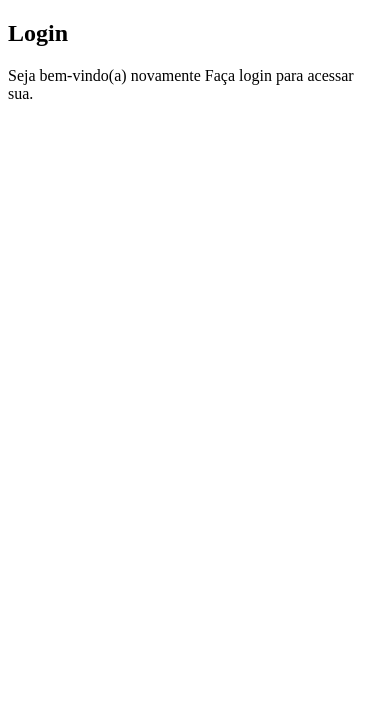
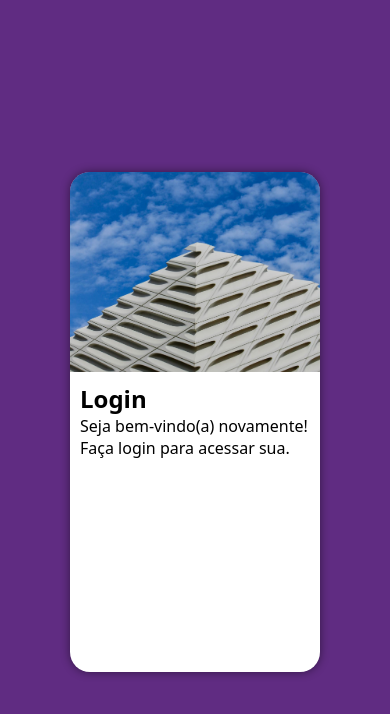
Before and after one commit to Gabriel-braga-ol/projeto-login, a plain HTML site: page index.html in a window 390 px wide. Drawn offline with Linux system fonts and the light colour scheme.

Commit message:
criei a estrutura para mobile

```diff
--- a/estilos/style.css
+++ b/estilos/style.css
@@ -5,3 +5,49 @@
     verde
     lilás
 */
+
+* {
+    font-family: system-ui, -apple-system, BlinkMacSystemFont, 'Segoe UI', Roboto, Oxygen, Ubuntu, Cantarell, 'Open Sans', 'Helvetica Neue', sans-serif;
+    padding: 0px;
+    margin: 0px;
+    box-sizing: border-box;
+}
+
+body, html {
+    background-color: #602c82;
+    height: 100vh;
+    width: 100vw;
+}
+
+main {
+    position: relative;
+    height: 100vh;
+    width: 100vw;
+}
+
+section#login {
+    position: absolute;
+    left: 50%;
+    top: 50%;
+    transform: translate(-50%, -50%);
+    overflow: hidden;
+
+    background-color: white;
+    width: 250px;
+    height: 500px;
+    border-radius: 20px;
+    box-shadow: 0px 0px 10px rgba(0, 0, 0, 0.479);
+}
+
+section#login > div#imagem {
+    display: block;
+    background: #602c82 url(../imagens/pexels-miguel-delima-1419393-33038610\ \(1\).jpg) no-repeat;
+    background-size: cover;
+    background-position: center center;
+    height: 200px;
+}
+
+section#login > div#formulario {
+    display: block;
+    padding: 10px;
+}
--- a/index.html
+++ b/index.html
@@ -12,9 +12,9 @@
             <div id="imagem">
 
             </div>
-            <div id="formulário">
+            <div id="formulario">
                 <h1>Login</h1>
-                <p>Seja bem-vindo(a) novamente Faça login para acessar sua.</p>
+                <p>Seja bem-vindo(a) novamente! Faça login para acessar sua.</p>
                 <form action="login.php" method="post">
 
                 </form>
```
